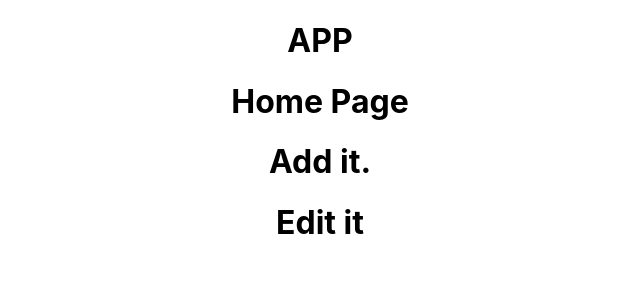
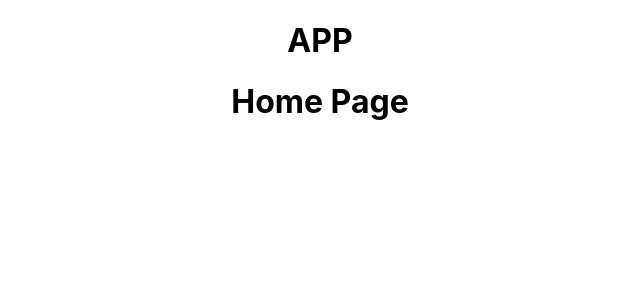
Before and after one commit to sagartiw/CSCI201, a React (Create React App) app in the folder development/client/: page / in a window 1280 px wide. Shown: the top 300 px of the page, without its empty margins (320-960 px from the left). Built offline with nearby package versions, Linux system fonts and the light colour scheme.

Commit message:
react router dom implemented

```diff
--- a/development/client/package.json
+++ b/development/client/package.json
@@ -6,9 +6,12 @@
     "@testing-library/jest-dom": "^4.2.4",
     "@testing-library/react": "^9.3.2",
     "@testing-library/user-event": "^7.1.2",
+    "boostrap": "^2.0.0",
     "react": "^16.13.1",
     "react-dom": "^16.13.1",
-    "react-scripts": "3.4.1"
+    "react-router-dom": "^5.2.0",
+    "react-scripts": "3.4.1",
+    "reactstrap": "^8.7.1"
   },
   "scripts": {
     "start": "react-scripts start",
--- a/development/client/src/App.js
+++ b/development/client/src/App.js
@@ -1,6 +1,6 @@
 import React from 'react';
-import logo from './logo.svg';
 import './App.css';
+import {BrowserRouter as Router, Switch, Route} from 'react-router-dom'
 import {Home} from './components/Home';
 import {AddEvent} from './components/AddEvent';
 import {EditEvent} from './components/EditEvent';
@@ -10,9 +10,19 @@
   return (
       <div className="App">
         <h1>APP</h1>
-        <Home/>
-        <AddEvent/>
-        <EditEvent/>
+          <Router>
+              <Switch>
+                  <Route path ='/' exact component={Home} />
+                  <Route path ='/Home' component={Home} />
+                  <Route path ='/AddEvent' component={AddEvent} />
+                  <Route path ='/EditEvent' component={EditEvent}/>
+                  <Home/>
+                  <AddEvent/>
+                  <EditEvent/>
+              </Switch>
+
+          </Router>
+
       </div>
     /*<div className="App">
       <header className="App-header">
```
Also changed, not shown: development/client/src/logo.svg (deleted).
